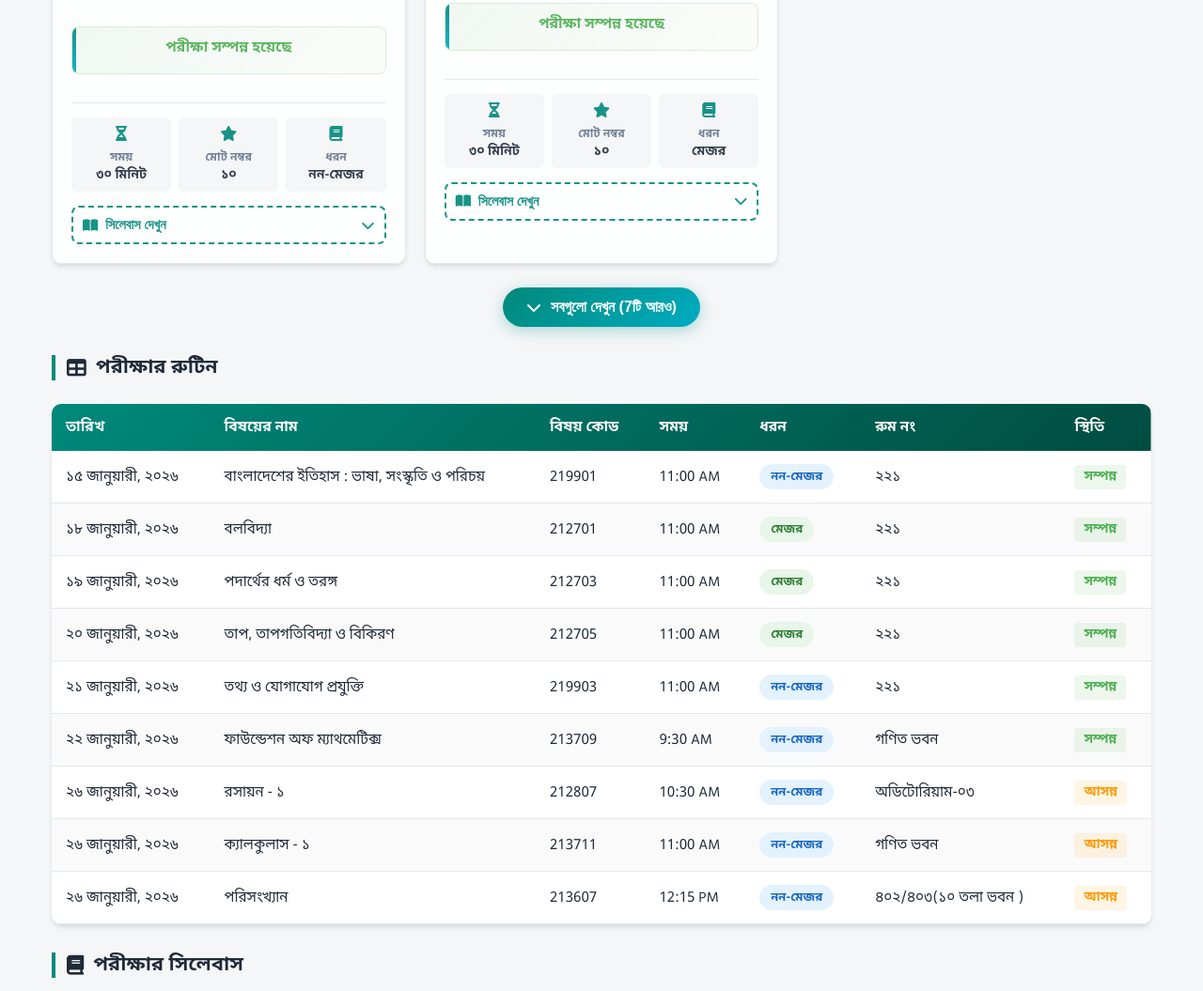
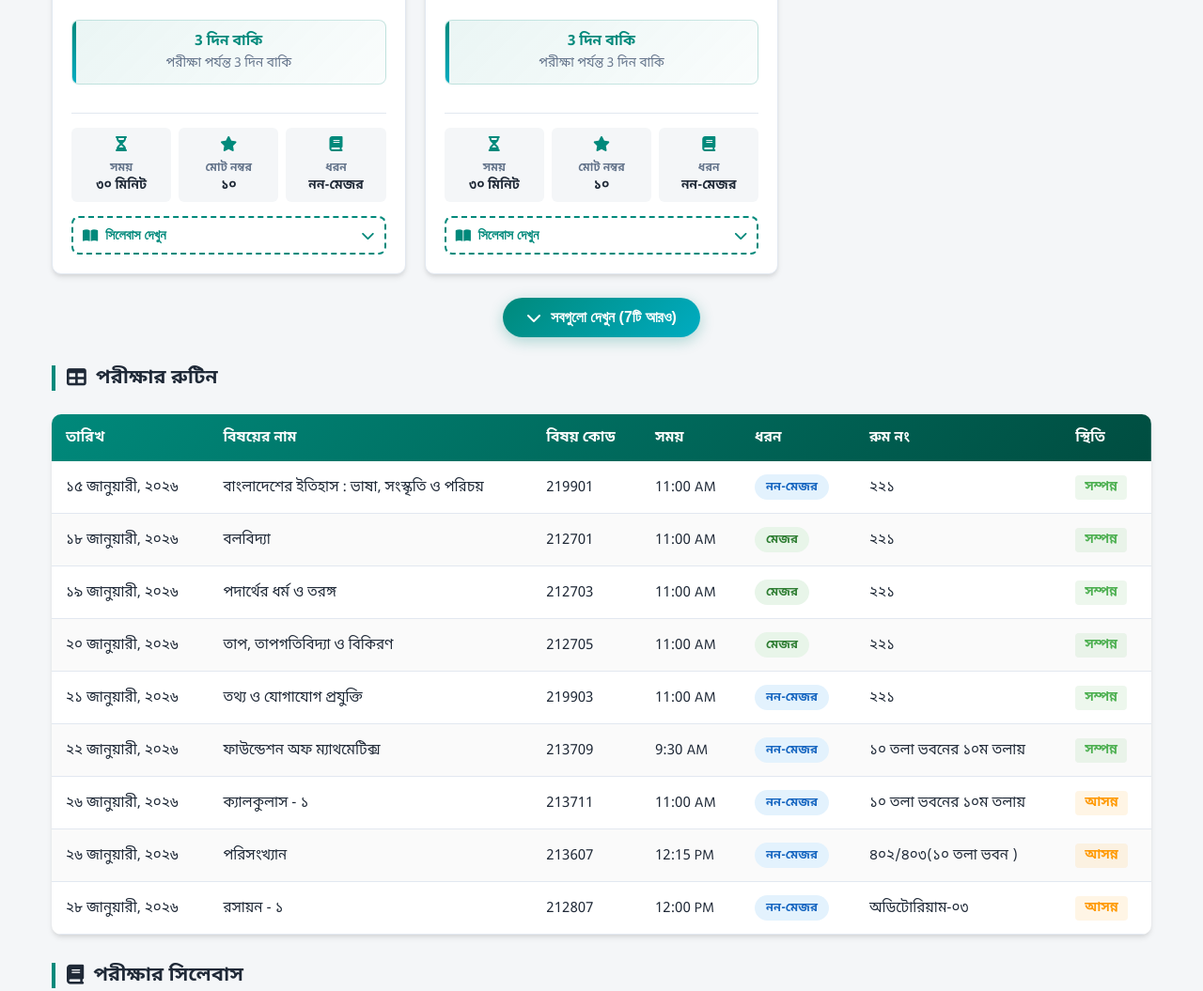
Before and after one commit to msharifulvisionary/incourse-routine-25, a plain HTML site: page index.html in a window 1280 px wide. Shown: the part 1122-2177 px from the top of the page at 94% size. Drawn offline with nearby package versions, Linux system fonts and the light colour scheme; a web font is replaced by a local one.

Commit message:
Update index.html

```diff
--- a/index.html
+++ b/index.html
@@ -2007,6 +2007,7 @@ footer {
         <div style="margin-top:5px;">Devlop By - MD SHARIFUL ISLAM| Date: <span id="hiddenCurrentDate"></span></div>
     </div>
 </div>
+
 <script>
   // ডেটাবেজ - সম্পূর্ণ সিলেবাস সহ
 const exams = [
@@ -2128,26 +2129,26 @@ const exams = [
         ]
     },
     {
-    "subject": "তথ্য ও যোগাযোগ প্রযুক্তি",
-    "code": "219903",
-    "date": "2026-01-21",
-    "time": "11:00 AM",
-    "type": "nonmajor",
-    "duration": "২৪ মিনিট",
-    "fullMarks": "০৮",
-    "room": "২২১",
-    "syllabus": [
-        {
-            "title": "ইউনিট-০১: তথ্য ও যোগাযোগ প্রযুক্তি এবং কম্পিউটার সিস্টেমের পরিচিতি",
-            "topics": [
+        subject: "তথ্য ও যোগাযোগ প্রযুক্তি",
+        code: "219903",
+        date: "2026-01-21",
+        time: "11:00 AM",
+        type: "nonmajor",
+        duration: "২৪ মিনিট",
+        fullMarks: "০৮",
+        room: "২২১",
+        syllabus: [
+            {
+                title: "ইউনিট-০১: তথ্য ও যোগাযোগ প্রযুক্তি এবং কম্পিউটার সিস্টেমের পরিচিতি",
+                topics: [
                     "তথ্য ও যোগাযোগ প্রযুক্তি বা আইসিটি কি ?",
                     "তথ্য ও ডেটার মধ্যে পার্থক্য কি ?",
                     "আকার বা ক্ষমতা অনুযায়ী কম্পিউটারের বিস্তারিত প্রকারভেদ: সুপার কম্পিউটার, মেইনফ্রেম কম্পিউটার, মিনি কম্পিউটার, মাইক্রো কম্পিউটার"
                 ]
             },
             {
-            "title": "ইউনিট-০১: কম্পিউটার হার্ডওয়ার এবং সফটওয়্যার",
-            "topics": [
+                title: "ইউনিট-০১: কম্পিউটার হার্ডওয়ার এবং সফটওয়্যার",
+                topics: [
                     "সফটওয়্যার কি ?",
                     "হার্ডওয়ার কি ?",
                     "RAM ও ROM এর মধ্যে পার্থক্য ?",
@@ -2164,7 +2165,7 @@ const exams = [
         type: "nonmajor",
         duration: "৩০ মিনিট",
         fullMarks: "১০",
-        room: "গণিত ভবন",
+        room: "১০ তলা ভবনের ১০ম তলায়",
         syllabus: [
             {
                 title: "অধ্যায় ২ : বাস্তব সংখ্যা",
@@ -2183,8 +2184,8 @@ const exams = [
     {
         subject: "রসায়ন - ১",
         code: "212807",
-        date: "2026-01-26",
-        time: "10:30 AM",
+        date: "2026-01-28",
+        time: "12:00 PM",
         type: "nonmajor",
         duration: "৩০ মিনিট",
         fullMarks: "১০",
@@ -2221,7 +2222,7 @@ const exams = [
         type: "nonmajor",
         duration: "৩০ মিনিট",
         fullMarks: "১০",
-        room: "গণিত ভবন",
+        room: "১০ তলা ভবনের ১০ম তলায়",
         syllabus: [
             {
                 title: "অধ্যায় ১ : ফাংশন",
@@ -2316,7 +2317,8 @@ function getExamStatus(exam) {
         daysLeft: null,
         color: "#78909c",
         message: "তারিখ নির্ধারণ হয়নি",
-        nextExam: false
+        nextExam: false,
+        sortOrder: 3 // কম অগ্রাধিকার
     };
 
     const now = new Date();
@@ -2348,7 +2350,9 @@ function getExamStatus(exam) {
             daysLeft: 0,
             color: "#4caf50",
             message: "পরীক্ষা সম্পন্ন হয়েছে",
-            nextExam: false
+            nextExam: false,
+            sortOrder: 4, // সর্বনিম্ন অগ্রাধিকার
+            timestamp: examDateTime.getTime()
         };
     } else if (isToday && timeDiff > 0 && timeDiff <= (1000 * 60 * 60 * 24)) {
         // আজকের পরীক্ষা, এখনো হয়নি
@@ -2361,7 +2365,9 @@ function getExamStatus(exam) {
                 daysLeft: 0,
                 color: "#f44336",
                 message: `আজকের পরীক্ষা (${hoursLeft} ঘন্টা ${minutesLeft} মিনিট বাকি)`,
-                nextExam: false
+                nextExam: false,
+                sortOrder: 1, // সর্বোচ্চ অগ্রাধিকার
+                timestamp: examDateTime.getTime()
             };
         } else {
             return {
@@ -2369,7 +2375,9 @@ function getExamStatus(exam) {
                 daysLeft: 0,
                 color: "#f44336",
                 message: `আজকের পরীক্ষা (${minutesLeft} মিনিট বাকি)`,
-                nextExam: false
+                nextExam: false,
+                sortOrder: 1,
+                timestamp: examDateTime.getTime()
             };
         }
     } else if (dayDiff === 1) {
@@ -2379,7 +2387,9 @@ function getExamStatus(exam) {
             daysLeft: 1,
             color: "#ff9800",
             message: "আগামীকাল পরীক্ষা",
-            nextExam: isNextExam
+            nextExam: isNextExam,
+            sortOrder: 2,
+            timestamp: examDateTime.getTime()
         };
     } else if (dayDiff > 1) {
         // ভবিষ্যতের পরীক্ষা
@@ -2388,7 +2398,9 @@ function getExamStatus(exam) {
             daysLeft: dayDiff,
             color: "#00897b",
             message: `${dayDiff} দিন বাকি`,
-            nextExam: isNextExam
+            nextExam: isNextExam,
+            sortOrder: 2,
+            timestamp: examDateTime.getTime()
         };
     } else if (dayDiff === 0 && timeDiff > 0) {
         // আজকের পরীক্ষা, একই দিনে কিন্তু ভবিষ্যতের সময়
@@ -2398,7 +2410,9 @@ function getExamStatus(exam) {
             daysLeft: 0,
             color: "#f44336",
             message: `আজকের পরীক্ষা (${hoursLeft} ঘন্টা বাকি)`,
-            nextExam: false
+            nextExam: false,
+            sortOrder: 1,
+            timestamp: examDateTime.getTime()
         };
     }
 
@@ -2407,8 +2421,33 @@ function getExamStatus(exam) {
         daysLeft: null,
         color: "#78909c",
         message: "তারিখ নির্ধারণ হয়নি",
-        nextExam: false
+        nextExam: false,
+        sortOrder: 3,
+        timestamp: new Date().getTime()
     };
+}
+
+// পরীক্ষাগুলো সাজানোর ফাংশন
+function sortExamsForDisplay(examList) {
+    return examList.sort((a, b) => {
+        // প্রথমে স্ট্যাটাস অনুযায়ী সাজানো
+        const statusA = getExamStatus(a);
+        const statusB = getExamStatus(b);
+
+        // স্ট্যাটাস অনুযায়ী অগ্রাধিকার (sortOrder)
+        if (statusA.sortOrder !== statusB.sortOrder) {
+            return statusA.sortOrder - statusB.sortOrder;
+        }
+
+        // একই স্ট্যাটাস হলে, তারিখ এবং সময় অনুযায়ী সাজানো
+        // প্রথমে সম্পন্ন পরীক্ষাগুলো তারিখের উল্টো ক্রমে (সবচেয়ে সাম্প্রতিক প্রথমে)
+        if (statusA.status === "completed" && statusB.status === "completed") {
+            return statusB.timestamp - statusA.timestamp;
+        }
+
+        // অন্যান্য ক্ষেত্রে তারিখ এবং সময়ের ক্রমে
+        return statusA.timestamp - statusB.timestamp;
+    });
 }
 
 // পরবর্তী পরীক্ষা নির্ধারণ
@@ -2752,13 +2791,17 @@ function updateSyllabusTable(data) {
         hiddenDateElement.textContent = currentDate;
     }
 }
+
 // রেন্ডারিং ফাংশন - ইউনিক ডিজাইন
 function renderExams(data) {
     const container = document.getElementById('examContainer');
     container.innerHTML = '';
 
+    // পরীক্ষাগুলো সাজানো (প্রথমে বর্তমান/পরবর্তী, তারপর ভবিষ্যত, সবশেষে সম্পন্ন)
+    const sortedExams = sortExamsForDisplay([...data]);
+
     // শুধুমাত্র প্রথম ২টি কার্ড দেখাবে (যদি সব দেখানো না হয়)
-    const examsToShow = showingAllExams ? data : data.slice(0, 2);
+    const examsToShow = showingAllExams ? sortedExams : sortedExams.slice(0, 2);
 
     examsToShow.forEach(exam => {
         const dateInfo = formatDate(exam.date);
@@ -2895,17 +2938,17 @@ function renderExams(data) {
     });
 
     // সবগুলো দেখুন বাটন আপডেট
-    updateShowAllButton(data.length);
+    updateShowAllButton(sortedExams.length);
 
     // স্ট্যাটস আপডেট
     document.getElementById('totalCount').textContent = data.length;
     document.getElementById('majorCount').textContent = data.filter(e => e.type === 'major').length;
     document.getElementById('nonMajorCount').textContent = data.filter(e => e.type === 'nonmajor').length;
 
-    // রুটিন টেবিল আপডেট
+    // রুটিন টেবিল আপডেট (মূল ক্রমে)
     updateRoutineTable(data);
 
-    // সিলেবাস টেবিল আপডেট
+    // সিলেবাস টেবিল আপডেট (মূল ক্রমে)
     updateSyllabusTable(data);
 }
 
@@ -3195,8 +3238,6 @@ function init() {
 
     // সিলেবাস টেবিল আপডেট
     updateSyllabusTable(exams);
-    // সিলেবাস টেবিল আপডেট
-updateSyllabusTable(data);
 }
 
 // ডকুমেন্ট লোড হলে ইনিশিয়ালাইজ করুন
@@ -3205,5 +3246,6 @@ document.addEventListener('DOMContentLoaded', init);
 
 
 
+
 </body>
 </html>
```
Lines whose indentation alone changed are shown as unchanged.
